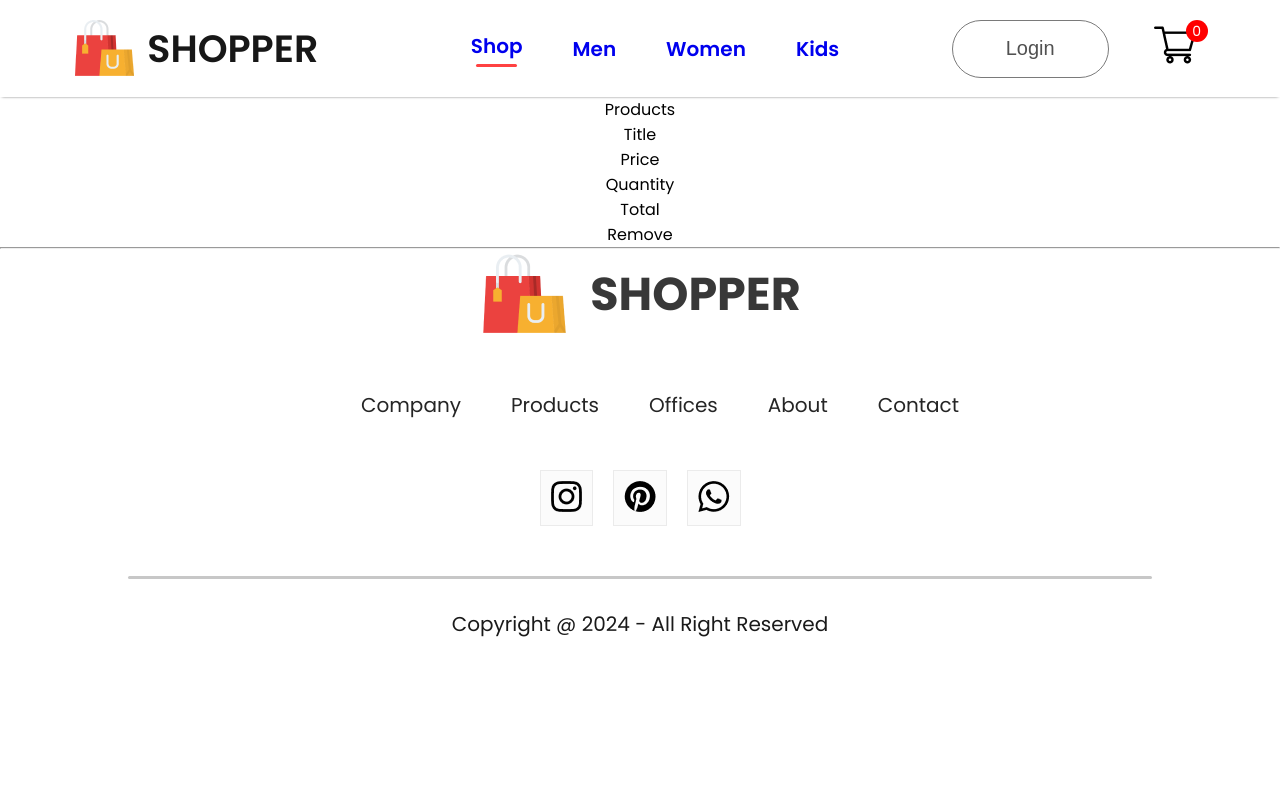
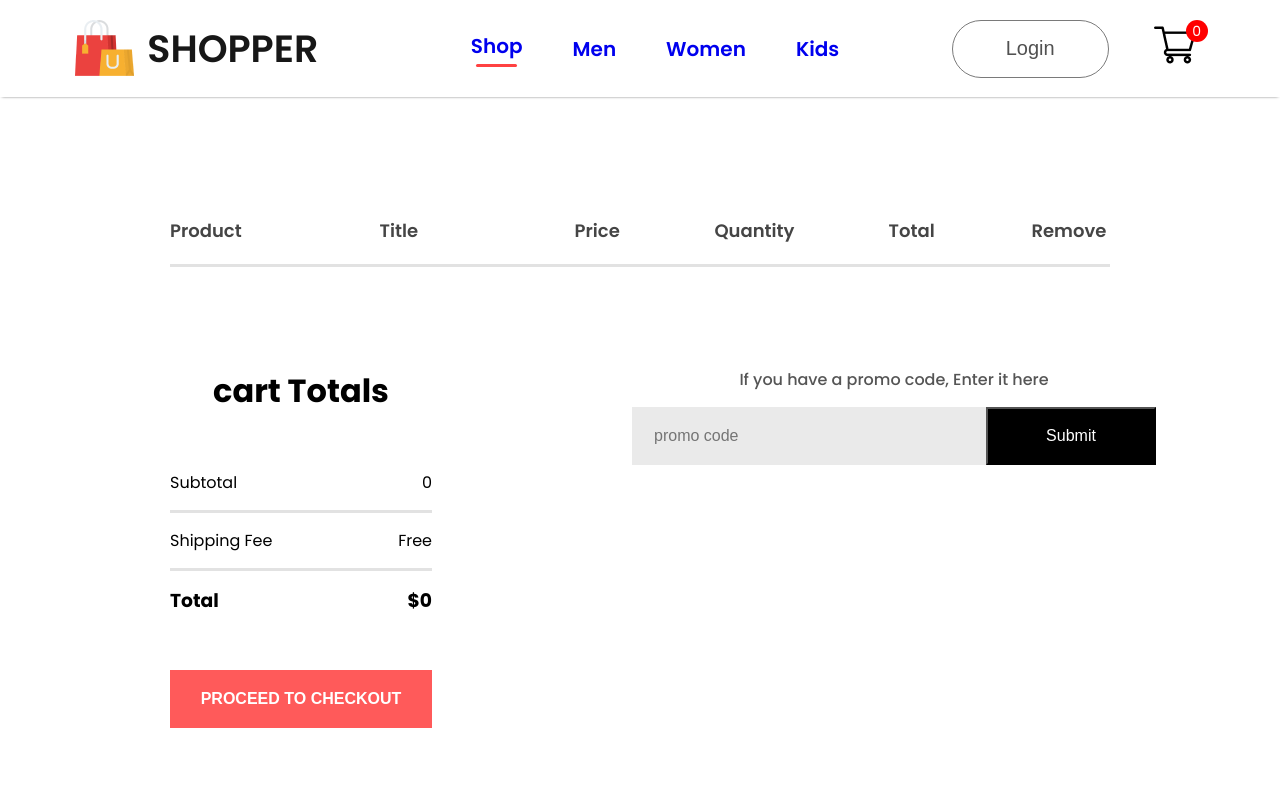
Before and after one commit to Erdiansyah205/e-commerce-react-js-tugas, a React (Create React App) app: page /cart in a window 1280 px wide. Shown: the top 800 px of the page. Built offline with nearby package versions, Linux system fonts and the light colour scheme.

Commit message:
membuat banyak logic di shopcontext

```diff
--- a/src/Components/CartItems.jsx/CartItems.jsx
+++ /dev/null
@@ -1,46 +0,0 @@
-import React, { useContext } from "react";
-import "./CartItems.css";
-import { ShopContext } from "../../Context/ShopContext";
-import remove_icon from "../../Assets/cart_cross_icon.png";
-
-const CartItems = () => {
-  const { all_product, cartItems, removeFromCart } = useContext(ShopContext);
-  return (
-    <div className="cartitems">
-      <div className="cartitems-format-main">
-        <p>Products</p>
-        <p>Title</p>
-        <p>Price</p>
-        <p>Quantity</p>
-        <p>Total</p>
-        <p>Remove</p>
-      </div>
-      <hr />
-      {all_product.map((e) => {
-        if (cartItems[e.id] > 0) {
-          return (
-            <div>
-              <div className="cartitems-format">
-                <img src={e.image} alt="" className="carticon-product-icon" />
-                <p>{e.name}</p>
-                <p>${e.new_price}</p>
-                <button className="cartitems-quantity">{cartItems[e.id]}</button>
-                <p>{e.new_price * cartItems[e.id]}</p>
-                <img
-                  src={remove_icon}
-                  onClick={() => {
-                    removeFromCart(e.id);
-                  }}
-                  alt=""
-                />
-              </div>
-              <hr />
-            </div>
-          );
-        }
-      })}
-    </div>
-  );
-};
-
-export default CartItems;
--- /dev/null
+++ b/src/Components/CartItems/CartItems.css
@@ -0,0 +1,117 @@
+.cartitems{
+    margin: 100px 170px;
+}
+
+.cartitems hr {
+    height: 3px;
+    background: #e2e2e2;
+    border: 0;
+}
+
+.cartitems-format-main {
+    display: grid;
+    grid-template-columns: 0.5fr 2fr 1fr 1fr 1fr 1fr;
+    align-items: center;
+    gap: 75px;
+    padding: 20px 0px;
+    color: #454545;
+    font-size: 18px;
+    font-weight: 600;
+}
+
+.cartitems-format {
+    font-size: 17px;
+    font-weight: 500;
+}
+
+.carticon-product-icon {
+    height: 62px;
+}
+
+.cartitems-remove-icon {
+    width: 15px;
+    margin: 0px 40px;
+    cursor: pointer;
+}
+
+.cartitems-quantity {
+    width: 64px;
+    height: 50px;
+    border: 2px solid #ebebeb;
+    background: #fff;
+}
+
+.cartitems-down {
+    display: flex;
+    margin: 100px 0px;
+}
+
+.cartitems-total {
+    flex: 1;
+    display: flex;
+    flex-direction: column;
+    margin-right: 200px;
+    gap: 40px;
+}
+
+.cartitems-total-item {
+    display: flex;
+    justify-content: space-between;
+    padding: 15px 0px;
+}
+
+.cartitems-total button {
+    width: 262px;
+    height: 58px;
+    outline: none;
+    border: none;
+    background: #ff5a5a;
+    color: #fff;
+    font-size: 16px;
+    font-weight: 600;
+    cursor: pointer;
+}
+
+.cartitems-total button:hover {
+    background-color: indigo;
+}
+
+.cartitems-promocode {
+    flex: 1;
+    font-size: 16px;
+    font-weight: 500;
+}
+
+.cartitems-promocode p{
+    color: #555;
+}
+
+.cartitems-promobox {
+    width: 504px;
+    margin-top: 15px;
+    padding-left: 20px;
+    height: 58px;
+    background: #eaeaea;
+}
+
+.cartitems-promobox input {
+    border: none;
+    outline: none;
+    background: transparent;
+    font-size: 16px;
+    width: 330px;
+    height: 50px;
+}
+
+.cartitems-promobox button {
+    width: 170px;
+    height: 58px;
+    font-size: 16px;
+    background: black;
+    color: white;
+    cursor: pointer;
+}
+
+.cartitems-promobox button:hover {
+    background-color: indigo;
+}
--- /dev/null
+++ b/src/Components/CartItems/CartItems.jsx
@@ -0,0 +1,78 @@
+import React, { useContext } from "react";
+import "./CartItems.css";
+import { ShopContext } from "../../Context/ShopContext";
+import remove_icon from "../../Assets/cart_cross_icon.png";
+
+const CartItems = () => {
+  const {getTotalCartAmount,all_product, cartItems, removeFromCart } = useContext(ShopContext);
+
+  return (
+    <div className="cartitems">
+      <div className="cartitems-format-main">
+        <p>Product</p>
+        <p>Title</p>
+        <p>Price</p>
+        <p>Quantity</p>
+        <p>Total</p>
+        <p>Remove</p>
+      </div>
+      <hr />
+      {all_product.map((e) => {
+        if (cartItems[e.id] > 0) {
+          return (
+            <div key={e.id}>
+              <div className="cartitems-format cartitems-format-main" key={e.id}>
+                <img src={e.image} alt="" className="carticon-product-icon" />
+                <p>{e.name}</p>
+                <p>${e.new_price}</p>
+                <button className="cartitems-quantity">{cartItems[e.id]}</button>
+                <p>${e.new_price * cartItems[e.id]}</p>
+                <img className="cartitems-remove-icon"
+                  src=
+                  {remove_icon}
+                  onClick={() => {
+                    removeFromCart(e.id);
+                  }}
+                  alt=""
+                />
+              </div>
+              <hr />
+            </div>
+          );
+        }
+        return null;
+      })}
+      <div className="cartitems-down">
+        <div className="cartitems-total">
+          <h1>cart Totals</h1>
+          <div>
+            <div className="cartitems-total-item">
+              <p>Subtotal</p>
+              <p>{getTotalCartAmount()}</p>
+            </div>
+            <hr />
+            <div className="cartitems-total-item">
+              <p>Shipping Fee</p>
+              <p>Free</p>
+            </div>
+            <hr />
+            <div className="cartitems-total-item">
+              <h3>Total</h3>
+              <h3>${getTotalCartAmount()}</h3>
+            </div>
+          </div>
+          <button>PROCEED TO CHECKOUT</button>
+        </div>
+        <div className="cartitems-promocode">
+          <p>If you have a promo code, Enter it here</p>
+          <div className="cartitems-promobox">
+            <input type="text" placeholder="promo code"/>
+            <button>Submit</button>
+          </div>
+        </div>
+      </div>
+    </div>
+  );
+};
+
+export default CartItems;
--- a/src/Components/Footer/Footer.css
+++ b/src/Components/Footer/Footer.css
@@ -60,3 +60,66 @@
     height: 3px;
     background: #c7c7c7;
 }
+
+.footer {
+    display: flex;
+    flex-direction: column;
+    justify-content: center;
+    align-items: center;
+    gap: 50px;
+}
+
+.footer-logo {
+    display: flex;
+    align-items: center;
+    gap: 20px;
+}
+
+.footer-logo p {
+    color: #383838;
+    font-size: 46px;
+    font-weight: 700;
+}
+
+.footer-links {
+    display: flex;
+    list-style: none;
+    gap: 50px;
+    color: #252525;
+    font-size: 20px;
+}
+
+.footer-links li {
+    cursor: pointer;
+}
+
+.footer-social-icon {
+    display: flex;
+    gap: 20px;
+}
+
+.footer-icons-container {
+    padding: 10px;
+    padding-bottom: 6px;
+    background: #fbfbfb;
+    border: 1px solid #ebebeb;
+}
+
+.footer-copyright {
+    display: flex;
+    flex-direction: column;
+    align-items: center;
+    gap: 30px;
+    width: 100%;
+    margin-bottom: 30px;
+    color: #1a1a1a;
+    font-size: 20px;
+}
+
+.footer-copyright hr {
+    width: 80%;
+    border: none;
+    border-radius: 10px;
+    height: 3px;
+    background: #c7c7c7;
+}
--- a/src/Components/Navbar/Navbar.jsx
+++ b/src/Components/Navbar/Navbar.jsx
@@ -1,12 +1,14 @@
-import React, { useState } from "react";
+import React, { useContext, useState } from "react";
 import "./Navbar.css";
 import logo from "../../Assets/logo.png";
 import cartIcon from "../../Assets/cart_icon.png";
 import { Link }  from "react-router-dom";
+import { ShopContext } from "../../Context/ShopContext";
 
 const Navbar = () => {
 
   const [menu,setMenu] = useState("shop");
+  const {getTotalCartItems} = useContext(ShopContext)
 
 
   return (
@@ -24,7 +26,7 @@
         <div className="nav-login-cart">
             <Link to='/login'><button>Login</button></Link>
             <Link to='/cart'><img src={cartIcon} alt="" /></Link>
-            <div className="nav-cart-count">0</div>
+            <div className="nav-cart-count">{getTotalCartItems()}</div>
         </div>
     </div>
   );
--- a/src/Components/ProductDisplay/ProductDisplay.css
+++ b/src/Components/ProductDisplay/ProductDisplay.css
@@ -95,6 +95,10 @@
     cursor: pointer;
 }
 
+.productdisplay-right button:hover {
+    background-color: indigo;
+}
+
 .productdisplay-right-category {
     margin-top: 10px;
 }
--- a/src/Context/ShopContext.jsx
+++ b/src/Context/ShopContext.jsx
@@ -1,5 +1,6 @@
 import React, { createContext, useState } from "react";
 import all_product from '../Assets/all_product';
+import CartItems from "../Components/CartItems/CartItems";
 
 export const ShopContext = createContext(null);
 
@@ -25,7 +26,33 @@
         setCartItems((prev)=>({...prev,[itemId]:prev[itemId]-1}))
     }
 
-    const contextValue = {all_product,cartItems,addToCart,removeFromCart};
+    const getTotalCartAmount = () => {
+        let totalAmount = 0
+        for(const item in cartItems)
+        {
+            if(cartItems[item]>0)
+            {
+                let itemInfo = all_product.find((product)=>product.id===Number(item))
+                totalAmount += itemInfo.new_price * cartItems[item];
+            }
+        }
+        return totalAmount;
+    }
+
+    const getTotalCartItems = () => {
+        let totalItem = 0;
+        for(const item in cartItems)
+        {
+            if(cartItems[item]>0)
+            {
+                totalItem+= cartItems[item];
+            }
+        }
+        return totalItem
+    }
+
+
+    const contextValue = {getTotalCartItems,getTotalCartAmount,all_product,cartItems,addToCart,removeFromCart};
 
     return (
         <ShopContext.Provider value={contextValue}>
--- a/src/Pages/Cart.jsx
+++ b/src/Pages/Cart.jsx
@@ -1,5 +1,5 @@
 import React from 'react'
-import CartItems from '../Components/CartItems.jsx/CartItems'
+import CartItems from '../Components/CartItems/CartItems'
 
 const Cart = () => {
   return (
```
Also changed, not shown: src/Components/CartItems.jsx/CartItems.css (deleted), src/Components/Navbar/Navbar.css (indentation only).
